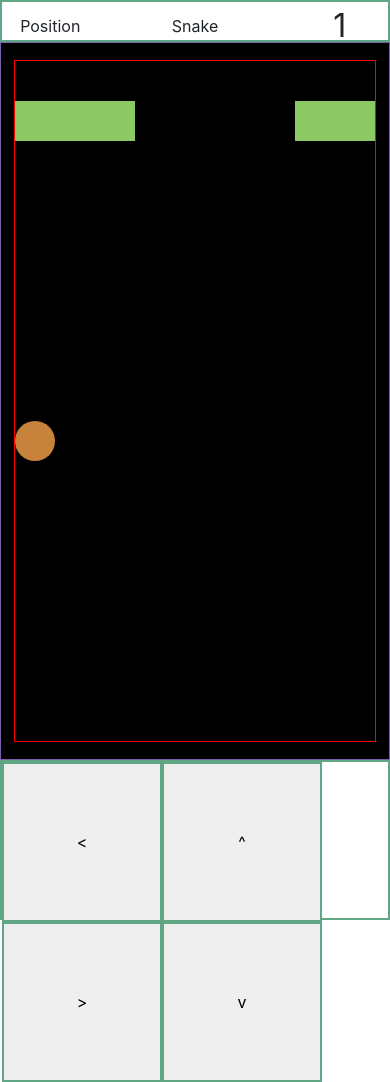
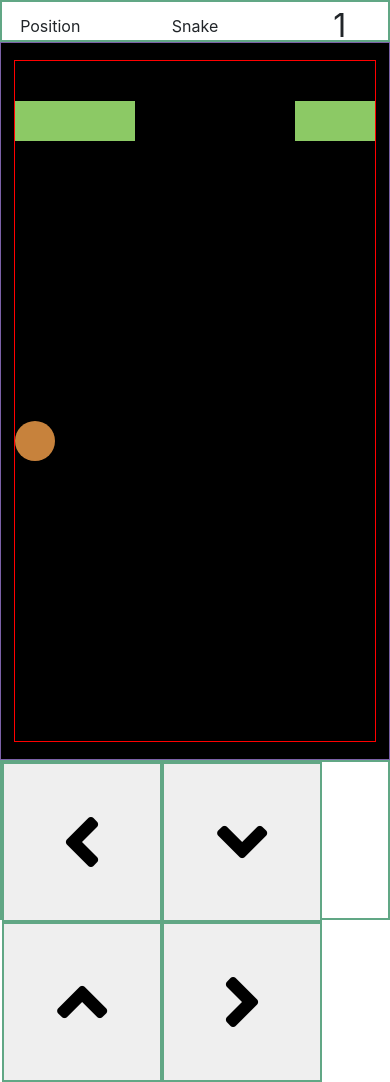
Before and after one commit to MaciejReimann/Snake, a website: page public/index.html in a window 390 px wide. Drawn offline with nearby package versions, Linux system fonts and the light colour scheme.

Commit message:
buttons styled with font awesome icons

```diff
--- a/public/index.html
+++ b/public/index.html
@@ -7,6 +7,7 @@
     <meta name="" content="...">
     <link href="https://fonts.googleapis.com/css?family=Cutive+Mono" rel="stylesheet">
     <link rel="stylesheet" href="style.css">
+    <link rel="stylesheet" href="https://use.fontawesome.com/releases/v5.3.1/css/all.css" integrity="sha384-mzrmE5qonljUremFsqc01SB46JvROS7bZs3IO2EmfFsd15uHvIt+Y8vEf7N7fWAU" crossorigin="anonymous">
     <link rel="stylesheet" href="https://stackpath.bootstrapcdn.com/bootstrap/4.1.3/css/bootstrap.min.css" integrity="sha384-MCw98/SFnGE8fJT3GXwEOngsV7Zt27NXFoaoApmYm81iuXoPkFOJwJ8ERdknLPMO" crossorigin="anonymous">
   </head>
   <body class="page">
--- a/public/mobileUI.js
+++ b/public/mobileUI.js
@@ -1,27 +1,35 @@
 const FOOTER = document.querySelector(".Footer");
 
-const createButton = text => className => {
-  const button = document.createElement('button');
-  button.textContent = text;
-  button.className = className;
-  return button;
-};
+const BUTTON = 'button';
+const I = 'i';
+const UP = 'UP';
+const RIGHT = 'RIGHT';
+const DOWN = 'DOWN';
+const LEFT = 'LEFT';
 
-// const selectControls = () => {
+const createElement = element => document.createElement(element);
+const giveClass = element => className => {
+  element.className = className;
+  return element;
+}
+const createButton = className => giveClass(createElement(BUTTON))(className);
+const createI = className => giveClass(createElement(I))(className);
 
 
+const selectControls = (() => {
+
   const addMobileControls = () => {
-    [...new Array(4)].map((button ,i) => {
+    Array(4).fill().map((_, i) => { // https://goo.gl/YQJYxR; https://goo.gl/6rJzAh;
       switch(i) {
-        case 0: return createButton("<")("LEFT")
-        case 1: return createButton("^")("UP")
-        case 2: return createButton(">")("RIGHT")
-        case 3: return createButton("v")("DOWN")
+        case 0: return createButton(LEFT).appendChild(createI("fas fa-angle-left")).parentElement; // https://goo.gl/3dzoKc
+        case 1: return createButton(DOWN).appendChild(createI("fas fa-angle-down")).parentElement;
+        case 2: return createButton(UP).appendChild(createI("fas fa-angle-up")).parentElement;
+        case 3: return createButton(RIGHT).appendChild(createI("fas fa-angle-right")).parentElement;
       }
     })
     .map(button => FOOTER.appendChild(button))
-    .map(button => button.addEventListener('click', e => handleTurn(e.target.className)))
+    .map(button => button.addEventListener('click', e => handleTurn(button.className)))
   }
 
   document.body.clientWidth > 1024 ? addDesktopControls() : addMobileControls();
-// }
+})()
--- a/public/style.css
+++ b/public/style.css
@@ -32,6 +32,9 @@
   height: 10rem;
   width: 10rem;
 }
+.fas {
+  font-size: 5rem;
+}
 
 
 .color {
```
